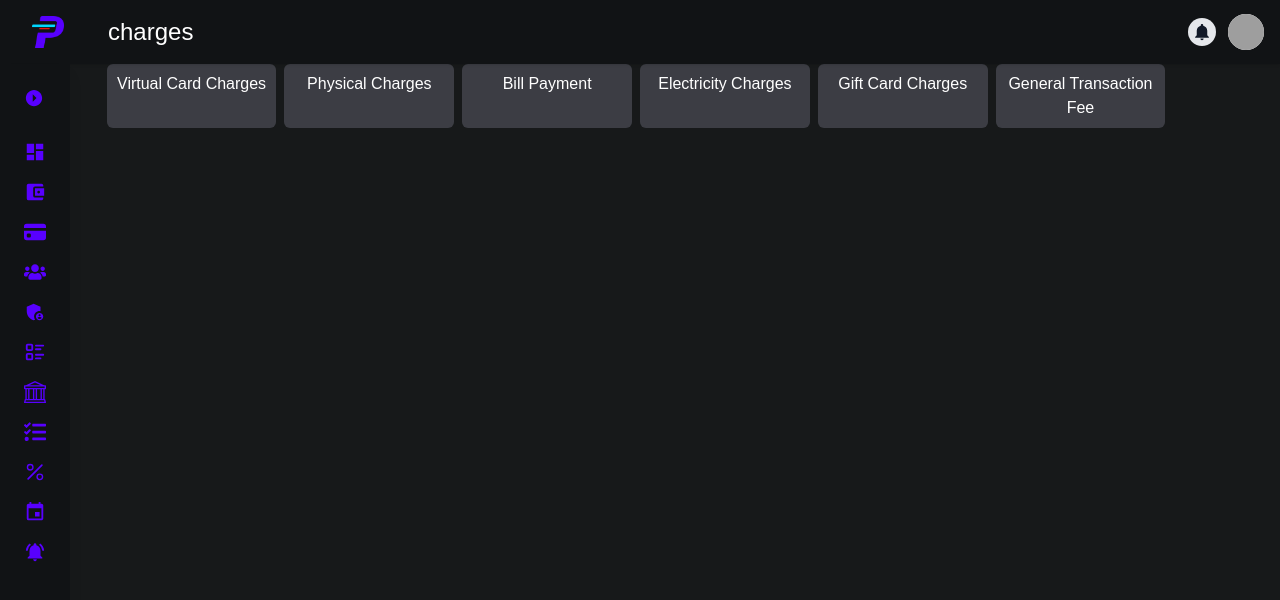
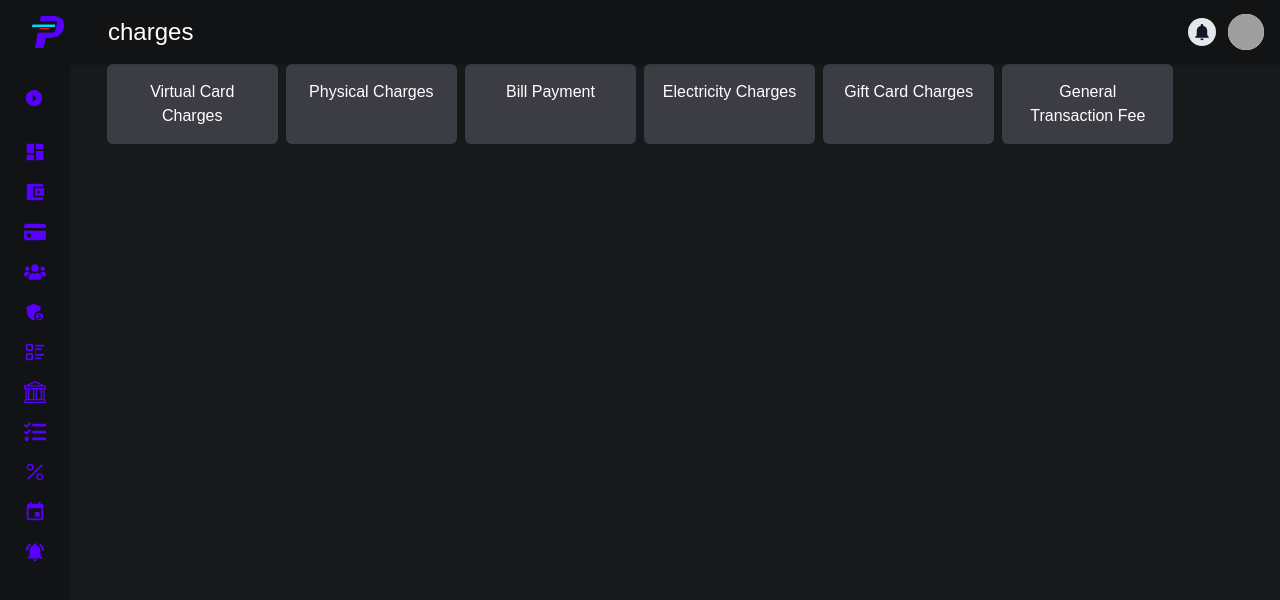
Before and after one commit to Purscliq/web-sandbox, a React (Create React App) app: page /charges in a window 1280 px wide. Shown: the top 600 px of the page. Built offline with nearby package versions, Linux system fonts and the light colour scheme; grey boxes are pictures that could not be loaded.

Commit message:
active nested route fully styled

```diff
--- a/src/assets/styles/globalStyles.js
+++ b/src/assets/styles/globalStyles.js
@@ -41,8 +41,3 @@ export const tableStyles = {
 };
 
 export default styles;
-
-/*charges component styles*/
-// export const chargesStyles = {
-
-// }
--- a/src/components/chargesType/chargeWrapper.jsx
+++ b/src/components/chargesType/chargeWrapper.jsx
@@ -1,26 +1,65 @@
 import React from "react";
 import { NavLink } from "react-router-dom";
 export default function ChargesTypeWrapper() {
+  const dormantNavLink = "block text-center p-4";
+  let activeClassName =
+    "bg-gray400 w-full h-full p-3 text-center block border-b-4 rounded-md";
   return (
     <nav>
       <ul className="w-full flex justify-between text-primary">
-        <li className="w-3/4 bg-gray500 mr-2 p-2 rounded-md text-center">
-          <NavLink to="virtualcardtab">Virtual Card Charges</NavLink>
+        <li className="w-full bg-gray500 mr-2 rounded-md text-center hover:bg-gray400">
+          <NavLink
+            to="virtualcardtab"
+            className={({ isActive }) =>
+              isActive ? activeClassName : dormantNavLink
+            }>
+            Virtual Card Charges
+          </NavLink>
         </li>
-        <li className="w-3/4 bg-gray500 mr-2 p-2 rounded-md text-center">
-          <NavLink to="physicalchargestab">Physical Charges</NavLink>
+        <li className="w-full bg-gray500 mr-2 rounded-md text-center  hover:bg-gray400">
+          <NavLink
+            to="physicalchargestab"
+            className={({ isActive }) =>
+              isActive ? activeClassName : dormantNavLink
+            }>
+            Physical Charges
+          </NavLink>
         </li>
-        <li className="w-3/4 bg-gray500 mr-2 p-2 rounded-md text-center">
-          <NavLink to="billpaymenttab">Bill Payment</NavLink>
+        <li className="w-full bg-gray500 mr-2 rounded-md text-center  hover:bg-gray400">
+          <NavLink
+            to="billpaymenttab"
+            className={({ isActive }) =>
+              isActive ? activeClassName : dormantNavLink
+            }>
+            Bill Payment
+          </NavLink>
         </li>
-        <li className="w-3/4 bg-gray500 mr-2 p-2 rounded-md text-center">
-          <NavLink to="electricitychargestab">Electricity Charges</NavLink>
+        <li className="w-full bg-gray500 mr-2 rounded-md text-center  hover:bg-gray400">
+          <NavLink
+            to="electricitychargestab"
+            className={({ isActive }) =>
+              isActive ? activeClassName : dormantNavLink
+            }>
+            Electricity Charges
+          </NavLink>
         </li>
-        <li className="w-3/4 bg-gray500 mr-2 p-2 rounded-md text-center">
-          <NavLink to="giftcardchargestab">Gift Card Charges</NavLink>
+        <li className="w-full bg-gray500 mr-2 rounded-md text-center  hover:bg-gray400">
+          <NavLink
+            to="giftcardchargestab"
+            className={({ isActive }) =>
+              isActive ? activeClassName : dormantNavLink
+            }>
+            Gift Card Charges
+          </NavLink>
         </li>
-        <li className="w-3/4 bg-gray500 mr-2 p-2 rounded-md text-center">
-          <NavLink to="generaltransactiontab">General Transaction Fee</NavLink>
+        <li className="w-full bg-gray500 rounded-md text-center  hover:bg-gray400">
+          <NavLink
+            to="generaltransactiontab"
+            className={({ isActive }) =>
+              isActive ? activeClassName : dormantNavLink
+            }>
+            General Transaction Fee
+          </NavLink>
         </li>
       </ul>
     </nav>
--- a/src/components/chargesType/chargesTable.jsx
+++ b/src/components/chargesType/chargesTable.jsx
@@ -1,11 +1,6 @@
 import React from "react";
 import ChargesTableContent from "./chargesTableContent";
 export default function ChargesTable({ tableData }) {
-  // let chargesTableRow = [...props.tableContent];
-  // let tableRow = chargesTableRow.map((row, rowIndex) => {
-  //   return <ChargesTableContent key={rowIndex} content={row} />;
-  // });
-
   return (
     <div>
       <table className="w-full bg-tableBg">
@@ -35,15 +30,9 @@ export default function ChargesTable({ tableData }) {
           </tr>
         </thead>
         <tbody className="bg-slate-300 divide-y divide-gray-200">
-          {
-            tableData?.map((data, dataIndex) => (
-              // <tr key={i}>
-              //   <td>{data.email}</td>
-              // </tr>
-              <ChargesTableContent key={dataIndex} content={data} />
-
-            ))
-          }
+          {tableData?.map((data, dataIndex) => (
+            <ChargesTableContent key={dataIndex} content={data} />
+          ))}
         </tbody>
       </table>
     </div>
```
